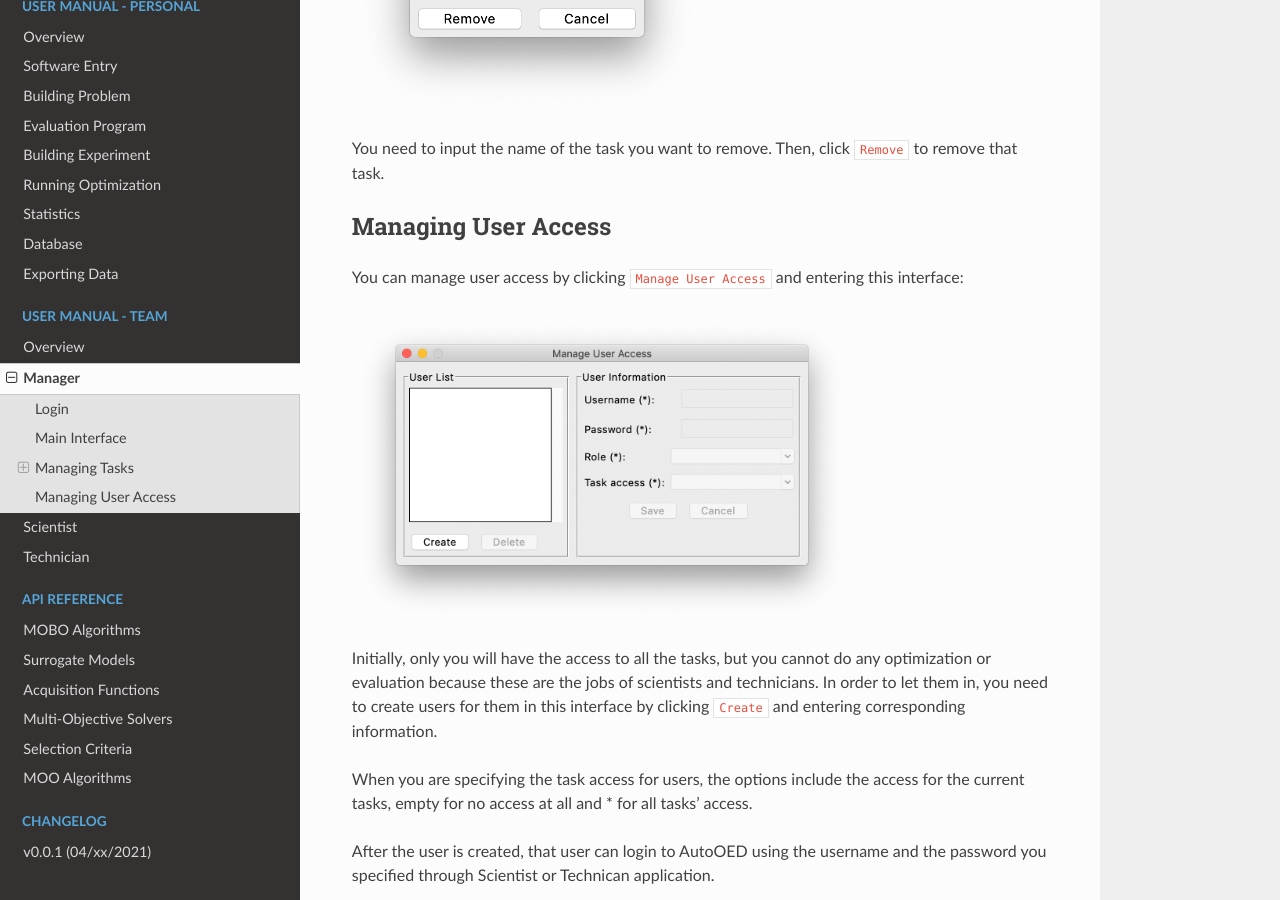
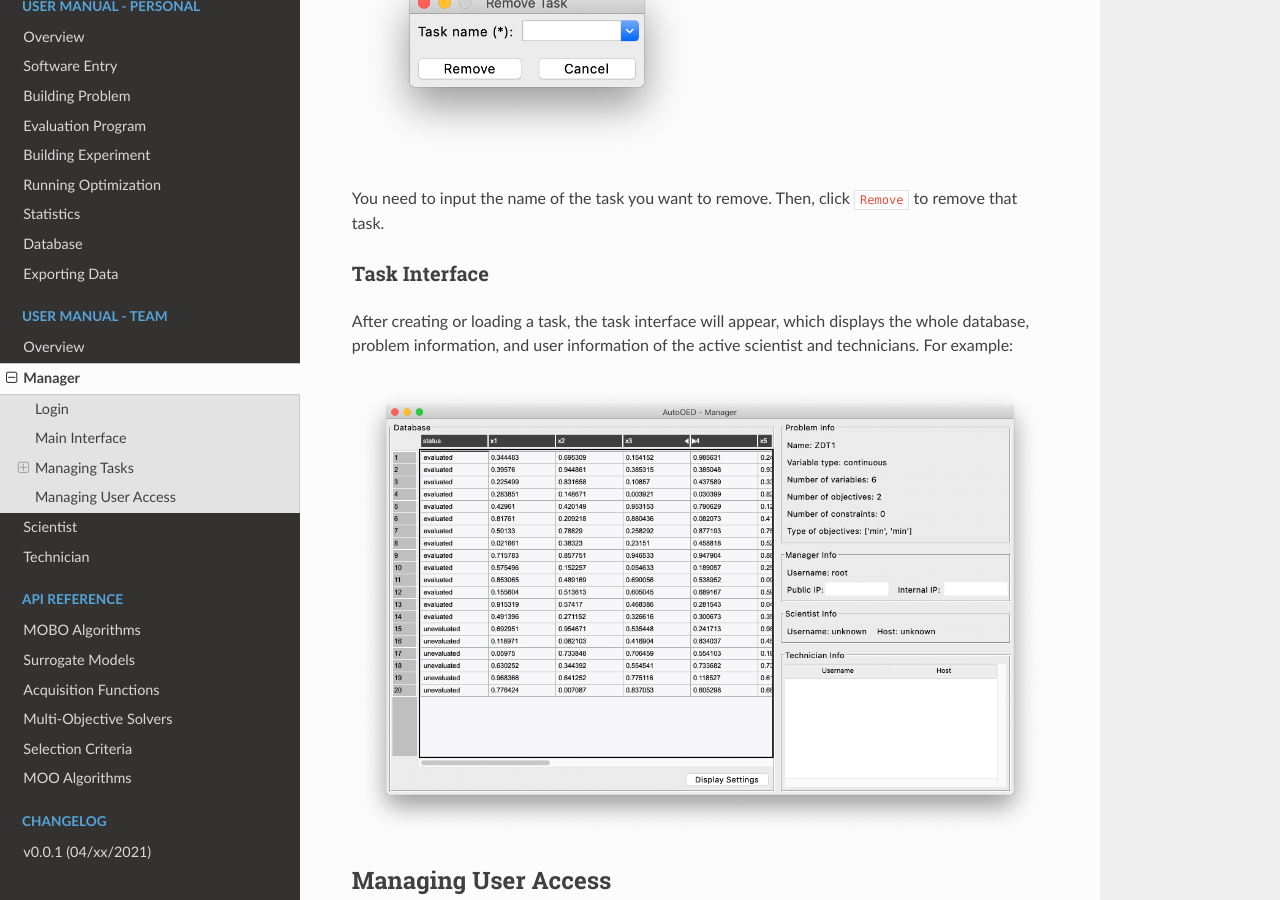
Before and after one commit to yunshengtian/AutoOED, a Sphinx documentation site: the page built from docs/source/content/manual-team/manager.rst, in a window 1280 px wide and 900 px high, scrolled down 2492 px. Built offline with Sphinx 7.4.7 and the Read the Docs theme 2.0.0, drawn with Linux system fonts in a browser that asks for light colours.

Commit message:
update docs: manager interface of team version

```diff
--- a/docs/source/content/manual-team/manager.rst
+++ b/docs/source/content/manual-team/manager.rst
@@ -73,6 +73,16 @@ After clicking ``Remove Task``, this window will pop up:
 You need to input the name of the task you want to remove. Then, click ``Remove`` to remove that task.
 
 
+Task Interface
+''''''''''''''
+
+After creating or loading a task, the task interface will appear, which displays the whole database,
+problem information, and user information of the active scientist and technicians. For example:
+
+.. figure:: ../../_static/manual-team/manager/task.png
+   :width: 700 px
+
+
 Managing User Access
 --------------------
 
```
Also changed, not shown: docs/source/_static/logo_social_preview.png (added), docs/source/_static/manual-team/manager/main.png, docs/source/_static/manual-team/manager/task.png (added).
